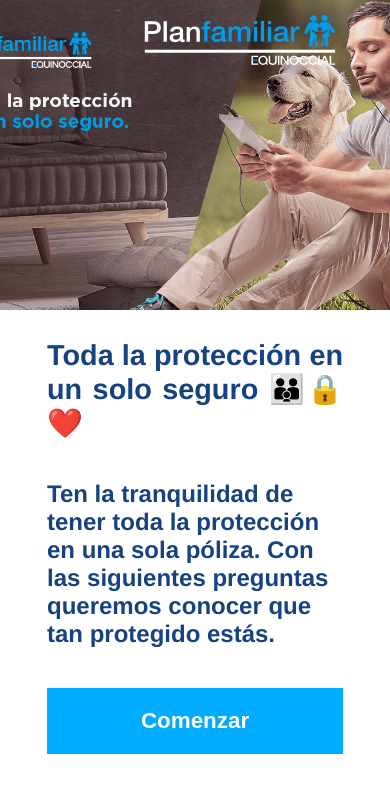
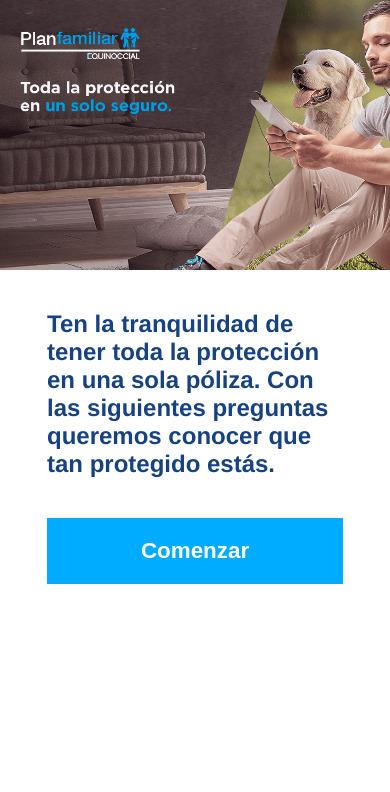
Before and after one commit to gabvrel/equinoccial-proteccion-familiar, a Next.js app: page / in a window 390 px wide. Shown: the top 792 px of the page. Built offline with nearby package versions, Linux system fonts and the light colour scheme.

Commit message:
remove duplicate title

```diff
--- a/components/banner.js
+++ b/components/banner.js
@@ -13,12 +13,12 @@
   }, [])
   return (
     <div className={styles.banner} ref={BannerRef}>
-      <Image
+      {/* <Image
         src="/assets/familiarLogo.svg"
         alt="Picture of the author"
         width={300}
         height={50}
-      />
+      /> */}
     </div>
   )
 }
--- a/components/chat.js
+++ b/components/chat.js
@@ -30,8 +30,8 @@
 
   useEffect(() => {
     const tl = gsap.timeline();
-    tl.from(titleRef.current, {yPercent: -350 ,opacity: 0, duration:2, ease:Expo.easeInOut},1)
-      .from(subtitleRef.current, {yPercent: -350 ,opacity: 0, duration:2, ease:Expo.easeInOut},1.5)
+   /*  tl.from(titleRef.current, {yPercent: -350 ,opacity: 0, duration:2, ease:Expo.easeInOut},1) */
+    tl.from(subtitleRef.current, {yPercent: -350 ,opacity: 0, duration:2, ease:Expo.easeInOut},1.5)
       .from(buttonRef.current, {yPercent: -350 ,opacity: 0, duration:2, ease:Expo.easeInOut},2)
   }, [])
 
@@ -64,9 +64,9 @@
     <div>
       {step === 0 ? (
         <div className={styles.quarter}>
-          <h3 ref={titleRef} className={styles.title}>
+          {/* <h3 ref={titleRef} className={styles.title}>
             Toda la protección en un solo seguro 👪🔒❤️
-          </h3>
+          </h3> */}
           <h5 ref={subtitleRef} className={styles.subtitle}>
             Ten la tranquilidad de tener toda la protección en una sola póliza.
             Con las siguientes preguntas queremos conocer que tan protegido
--- a/styles/Home.module.css
+++ b/styles/Home.module.css
@@ -242,10 +242,11 @@
   .banner{
     height: 310px;
     background-size: cover;
-    background-position-x: -25vw;
     justify-content: flex-end;
     align-items: baseline;
     padding-top: 15px;
+    height: 32vh;
+    background-position-x: -25px;
   }
   .container{
     padding: 0 10px
```
